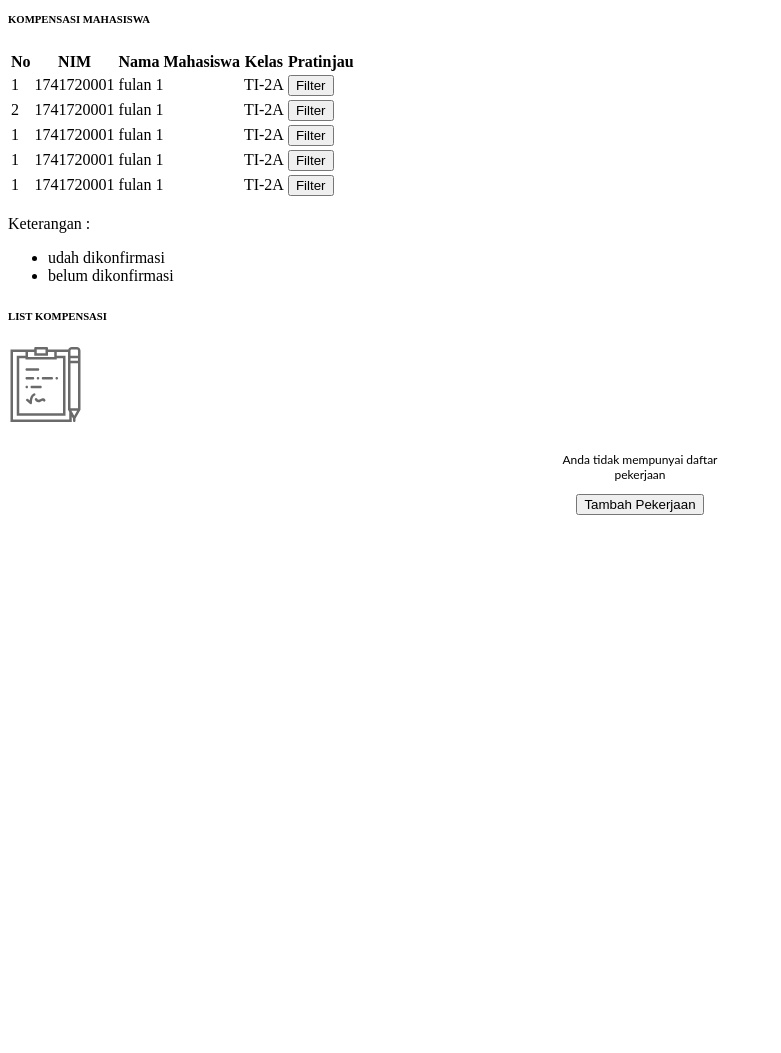
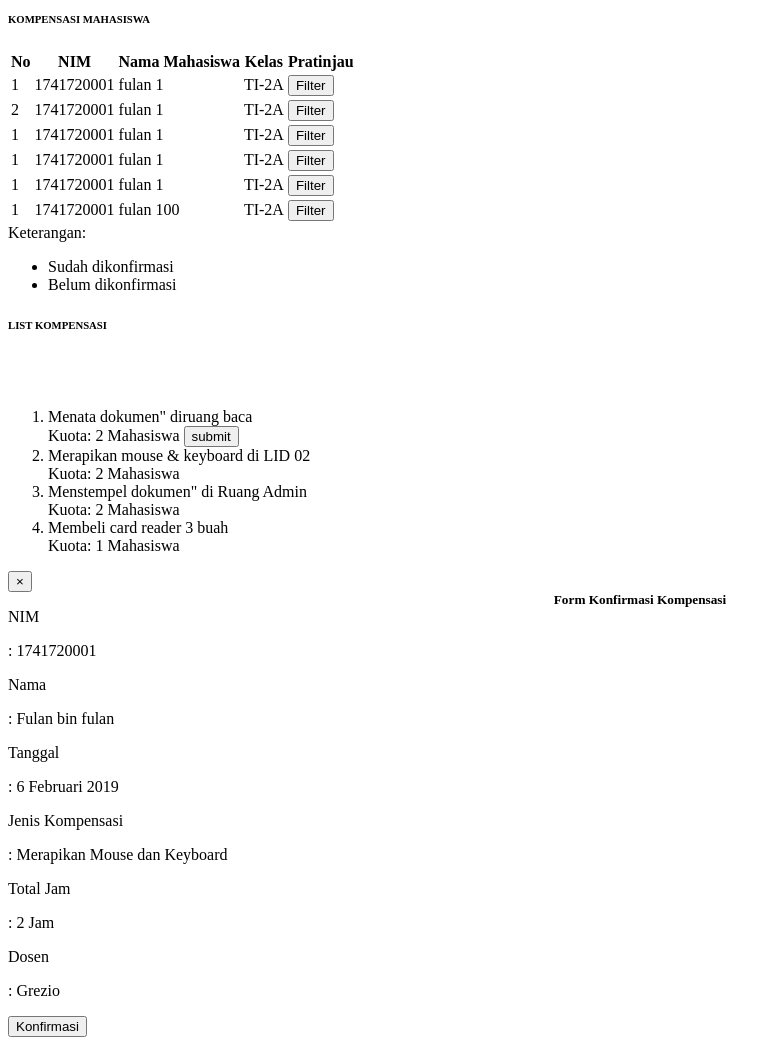
Before and after one commit to fardhanardhi/jti-website, a PHP site: page /module/dosen/dosenKompen.php in a window 1280 px wide. Shown: the part 392-1445 px from the top of the page, without its empty margins (0-781 px from the left). Before the commit the page ends 907 px from the top, so only its background shows below. Run offline with PHP 8.4, Linux system fonts and the light colour scheme; a stand-in replaces the project's code that opens the database connection.

Commit message:
menmabah modal pada dosenKompen

```diff
--- a/module/dosen/dosenKompen.php
+++ b/module/dosen/dosenKompen.php
@@ -44,12 +44,12 @@
                   </tr>
                 </thead>
                 <tbody>
-                  <tr>
+                    <tr>
                     <td>1</td>
                     <td>1741720001</td>
                     <td>fulan 1</td>
                     <td>TI-2A</td>
-                    <td><button type="button" class="pratinjau btn">Filter</button></td>
+                    <td><button type="button" class="pratinjau btn" data-toggle="modal" data-target="#exampleModalCenter">Filter</button></td>
                   </tr>
                   <tr>
                     <td>2</td>
@@ -79,14 +79,24 @@
                     <td>TI-2A</td>
                     <td><button type="button" class="pratinjau btn">Filter</button></td>
                   </tr>
+                  <tr class="sudah-dikonfirmasi" style="baground-color: #A7FCA5";>
+                    <td>1</td>
+                    <td>1741720001</td>
+                    <td>fulan 100</td>
+                    <td>TI-2A</td>
+                    <td><button type="button" class="pratinjau btn">Filter</button></td>
+                  </tr>
                 </tbody>
               </table>
-              <p style="color:black">Keterangan :
-              <ul>
-                <li>udah dikonfirmasi</li>
-                <li>belum dikonfirmasi</li>
-              </ul>
-              </p>
+              <div class="form-group row">
+                <label class="col-xl-1">Keterangan:</label>
+                <div class="input-group col-sm-10">
+                  <ul class="keterangan">
+                    <li>Sudah dikonfirmasi</li>
+                    <li>Belum dikonfirmasi</li>
+                  </ul>
+                </div>
+              </div>
             </div>
           </div>
         </div>
@@ -99,8 +109,8 @@
         <div class="m-2 p-3 bg-white rounded shadow-sm">
         <h6 class="border-bottom border-gray pb-2 mb-0 judul">LIST KOMPENSASI</h6>
           <div class="media text-muted pt-3">
-            <div class="media-body pb-3 mb-0 small lh-125">
-              <div class="isi">
+            <!-- <div class="media-body pb-3 mb-0 small lh-125"> -->
+              <!-- <div class="isi-kosong">
                 <div class="d-flex justify-content-center">
                   <img src="../img/clipboard.svg" alt="list"
                     style="width:75px;height:75px;">
@@ -109,12 +119,68 @@
                   <p style="font-size: 12px;font-family: Lato; color:black;">Anda tidak mempunyai daftar <br> pekerjaan</p>
                 </center>
                 <center><button type="button" class="tambah-pekerjaan-kompen btn">Tambah Pekerjaan</button></center>
-
+              </div> -->
+              <br><br>
+              <div class="ada-isi">
+                <div class="form-group row">
+                  <ol class="border-top border-gray pb-2 mb-0" style="width: 20em;">
+                    <li class="col-sm-8">Menata dokumen" diruang baca <br> Kuota: 2 Mahasiswa <button>submit</button></li>
+                    <li class="col-sm-8">Merapikan mouse & keyboard di LID 02 <br> Kuota: 2 Mahasiswa</li>
+                    <li class="col-sm-8">Menstempel dokumen" di Ruang Admin <br> Kuota: 2 Mahasiswa</li>
+                    <li class="col-sm-8">Membeli card reader 3 buah <br> Kuota: 1 Mahasiswa</li>
+                  </ol>
+                </div>
               </div>
             </div>
           </div>
         </div>
       </div>
     </div>
+    <!-- Modal -->
+    <div class="modal fade" id="exampleModalCenter" tabindex="-1" role="dialog" aria-labelledby="exampleModalCenterTitle" aria-hidden="true" data-backdrop="false">
+      <div class="modal-dialog modal-dialog-centered modal-lg" role="document">
+        <div class="modal-content">
+            <button type="button" class="close text-right active" data-dismiss="modal" aria-label="Close">
+              <span aria-hidden="true">&times;</span>
+            </button>
+            <center>
+              <h5 class=" modal-title text-center border-bottom border-gray pb-2 mb-0" id="exampleModalCenterTitle" style="margin: 0 auto;">Form Konfirmasi Kompensasi</h5>
+            </center>
+          <form action="" method="post">
+            <div class="modal-body">
+              <div class="form-group row">
+                  <label class="col-sm-3">NIM</label>
+                  <div class="input-group col-sm-9">
+                    <p>: 1741720001</p>
+                  </div>
+                  <label class="col-sm-3">Nama</label>
+                  <div class="input-group col-sm-9">
+                    <p>: Fulan bin fulan</p>
+                  </div>
+                  <label class="col-sm-3" for="passwordLama">Tanggal</label>
+                  <div class="input-group col-sm-9">
+                    <p>: 6 Februari 2019</p>
+                  </div>
+                  <label class="col-sm-3" for="passwordLama">Jenis Kompensasi</label>
+                  <div class="input-group col-sm-9">
+                    <p>: Merapikan Mouse dan Keyboard</p>
+                  </div>
+                  <label class="col-sm-3" for="passwordLama">Total Jam</label>
+                  <div class="input-group col-sm-9">
+                    <p>: 2 Jam</p>
+                  </div>
+                  <label class="col-sm-3" for="passwordLama">Dosen</label>
+                  <div class="input-group col-sm-9">
+                    <p>: Grezio</p>
+                  </div>
+                <div class="modal-footer col-12 tambahkan-modal-parent text-right">
+                  <button type="submit" class="btn tambahkan-modal ">Konfirmasi</button>
+                </div>
+              </div>
+            </div>
+          </form>
+        </div>
+      </div>
+    </div>
   </div>
 </main>
```
Also changed, not shown: css/dosenKompen.css (+28 -0 lines).
